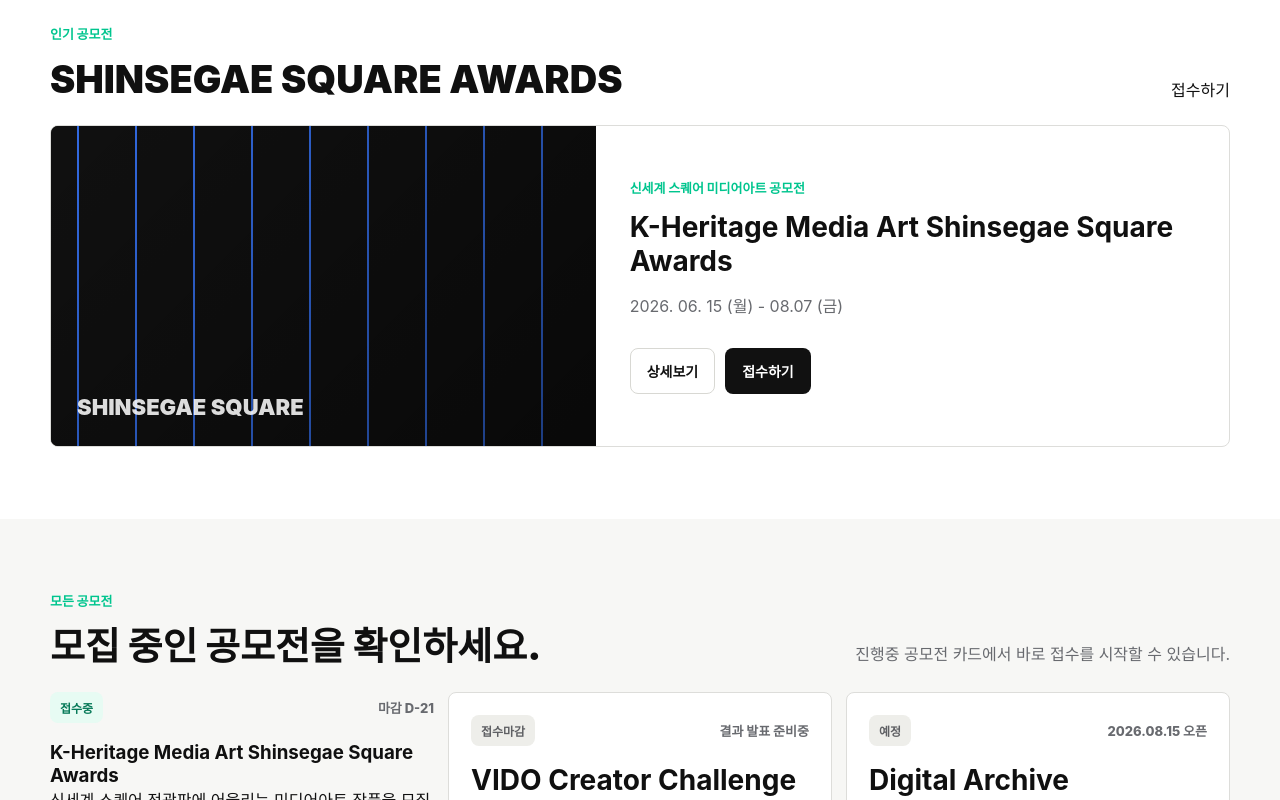
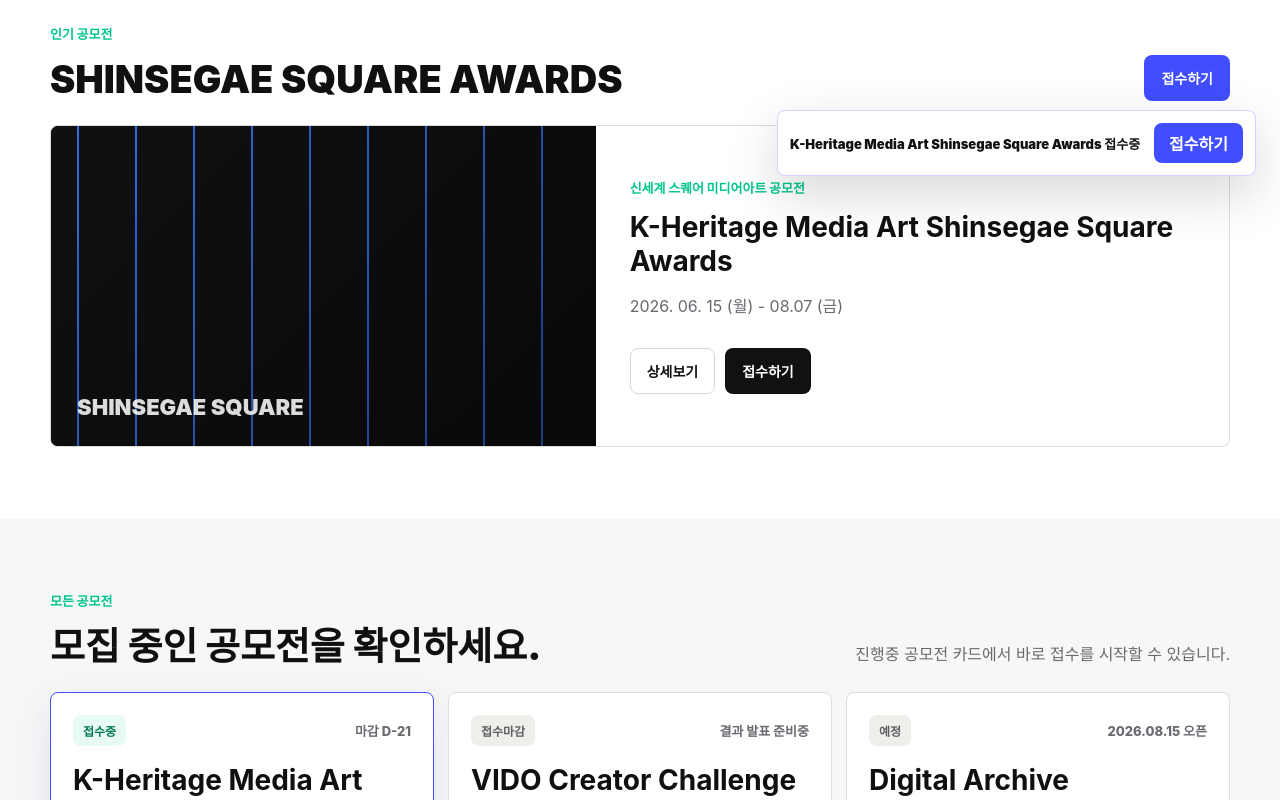
Before and after one commit to heyjoon/VIDO-Homepage-Renewal, a Next.js app: page /awards in a window 1280 px wide. Shown: the part 600-1400 px from the top of the page. Built offline with nearby package versions, Linux system fonts and the light colour scheme.

Commit message:
Style prominent awards apply entry points

```diff
--- a/app/awards/AwardsHome.module.css
+++ b/app/awards/AwardsHome.module.css
@@ -2,6 +2,7 @@
   min-height: 100vh;
   background: #f7f7f5;
   color: #101010;
+  padding-bottom: 72px;
 }
 
 .hero {
@@ -53,7 +54,10 @@
 .secondaryButton,
 .darkButton,
 .lineButton,
-.panelLink {
+.panelLink,
+.applyButton,
+.featureApply,
+.navApply {
   display: inline-flex;
   min-height: 46px;
   align-items: center;
@@ -63,6 +67,13 @@
   padding: 0 16px;
   font-size: 14px;
   font-weight: 950;
+}
+
+.applyButton,
+.featureApply,
+.navApply {
+  background: #404eff;
+  color: #fff;
 }
 
 .primaryButton,
@@ -196,14 +207,16 @@
 }
 
 .featuredBody h3,
-.contestCard h3 {
+.contestCard h3,
+.contestCardOpen h3 {
   margin: 0;
   font-size: 28px;
   line-height: 1.2;
 }
 
 .featuredBody p:not(.kicker),
-.contestCard p {
+.contestCard p,
+.contestCardOpen p {
   margin-top: 14px;
   color: #686a6f;
   line-height: 1.7;
@@ -221,11 +234,17 @@
 }
 
 .contestCard,
+.contestCardOpen,
 .guidePanel {
   border: 1px solid #ddddda;
   border-radius: 8px;
   background: #fff;
   padding: 22px;
+}
+
+.contestCardOpen {
+  border-color: #404eff;
+  box-shadow: 0 14px 40px rgba(64, 78, 255, .12);
 }
 
 .cardTopline,
@@ -291,6 +310,40 @@
   color: #3978ff;
 }
 
+.stickyApply {
+  position: fixed;
+  right: 24px;
+  bottom: 24px;
+  z-index: 30;
+  display: flex;
+  align-items: center;
+  gap: 14px;
+  border: 1px solid rgba(64, 78, 255, .24);
+  border-radius: 8px;
+  background: rgba(255, 255, 255, .94);
+  box-shadow: 0 18px 52px rgba(0, 0, 0, .16);
+  padding: 12px;
+  backdrop-filter: blur(14px);
+}
+
+.stickyApply span {
+  color: #111;
+  font-size: 13px;
+  font-weight: 900;
+}
+
+.stickyApply a {
+  display: inline-flex;
+  min-height: 40px;
+  align-items: center;
+  justify-content: center;
+  border-radius: 8px;
+  background: #404eff;
+  color: #fff;
+  padding: 0 15px;
+  font-weight: 950;
+}
+
 @media (max-width: 920px) {
   .hero {
     padding: 72px 0 52px;
@@ -300,7 +353,8 @@
   .featuredCard,
   .sectionHead,
   .contestGrid,
-  .guideGrid {
+  .guideGrid,
+  .stickyApply {
     display: block;
   }
 
@@ -310,6 +364,8 @@
 
   .submitPanel,
   .contestCard + .contestCard,
+  .contestCardOpen + .contestCard,
+  .contestCard + .contestCardOpen,
   .guidePanel + .guidePanel {
     margin-top: 16px;
   }
@@ -321,4 +377,15 @@
   .banner {
     min-height: 220px;
   }
+
+  .stickyApply {
+    left: 16px;
+    right: 16px;
+    bottom: 16px;
+  }
+
+  .stickyApply a {
+    width: 100%;
+    margin-top: 8px;
+  }
 }
```
